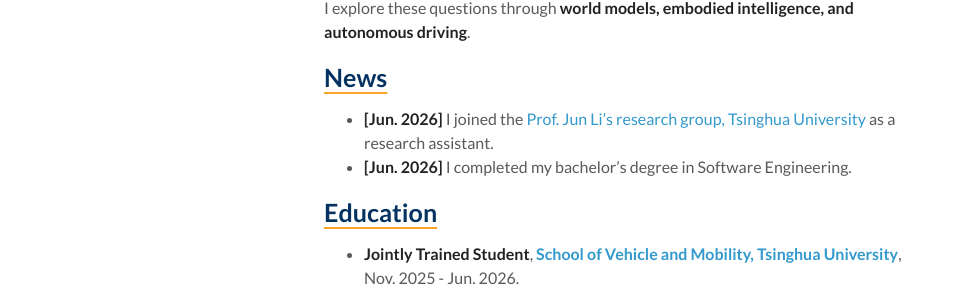
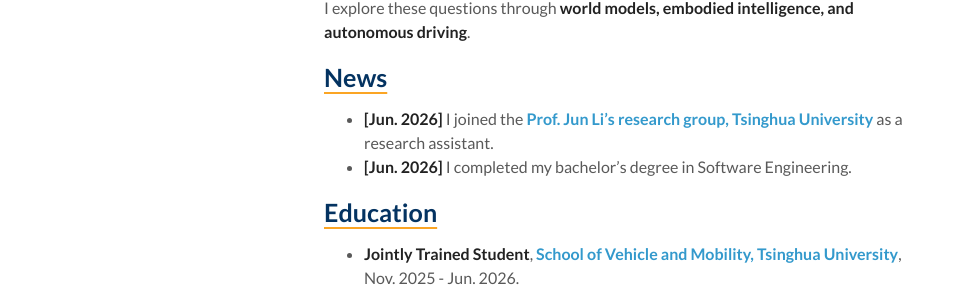
Before and after one commit to NoctYang/NoctYang.github.io, a Jekyll site: the page built from index.md, in a window 1280 px wide. Shown: the part 547-841 px from the top of the page, without its empty margins (186-1149 px from the left). Built offline with Jekyll 4.4.1, drawn with Linux system fonts in a browser that asks for light colours; a style sheet for code colours, icons or effects is not loaded; our own code applies the rules of GitHub Pages for plain Markdown files.

```diff
--- a/index.md
+++ b/index.md
@@ -19,7 +19,7 @@ I explore these questions through **world models, embodied intelligence, and aut
 
 ## News
 
-- **[Jun. 2026]** I joined the [Prof. Jun Li's research group, Tsinghua University](https://www.tsinghua.edu.cn/info/1166/93890.htm) as a research assistant.
+- **[Jun. 2026]** I joined the **[Prof. Jun Li's research group, Tsinghua University](https://www.tsinghua.edu.cn/info/1166/93890.htm)** as a research assistant.
 - **[Jun. 2026]** I completed my bachelor's degree in Software Engineering.
 
 ## Education
```
